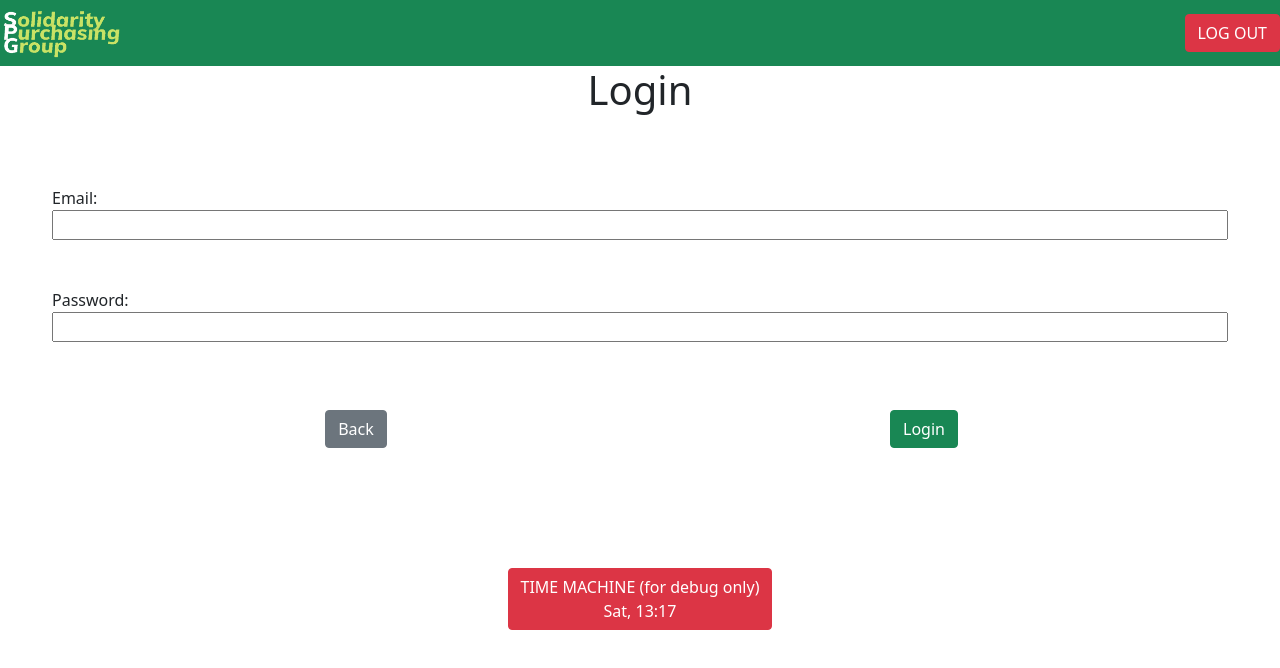
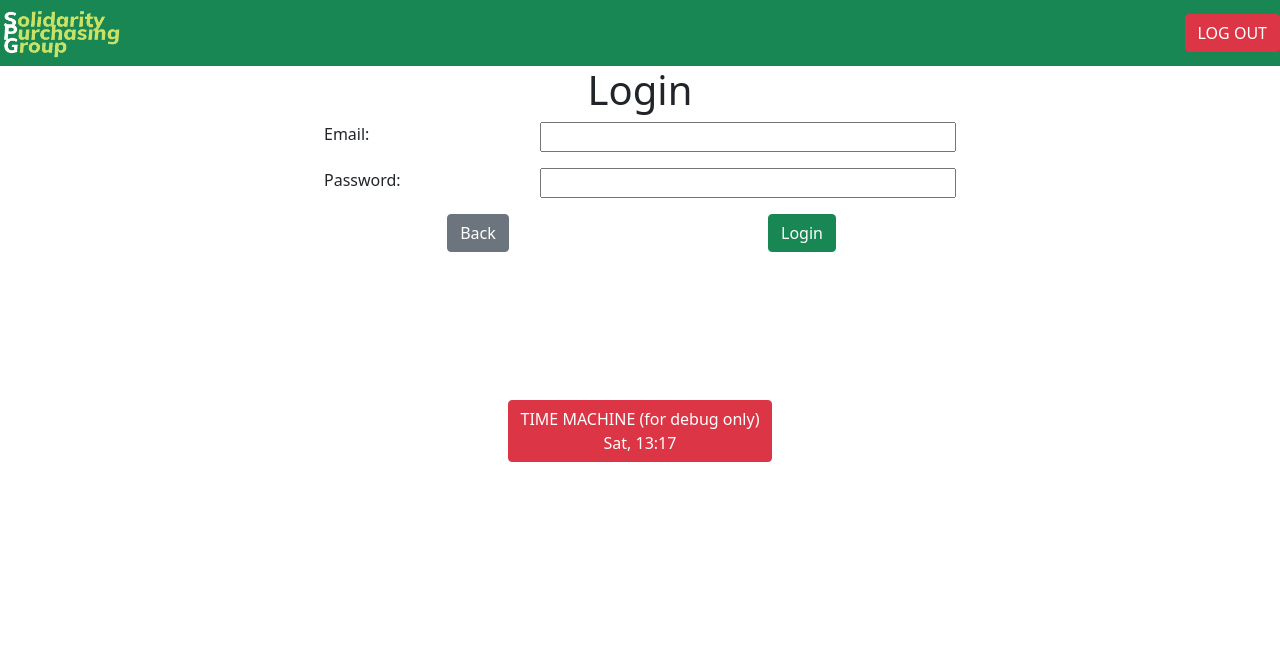
Before and after one commit to SE2-GROUP-P12/SPG, a React (Create React App) app in the folder Frontend/spg-frontend/: page /LoginComponent in a window 1280 px wide. Shown: the top 668 px of the page. Built offline with nearby package versions, Linux system fonts and the light colour scheme; no server answers.

Commit message:
feat: #SPG-126 fixed login view and added tests

```diff
--- a/Frontend/spg-frontend/src/API/API.js
+++ b/Frontend/spg-frontend/src/API/API.js
@@ -1,3 +1,5 @@
+import {buildLoginBody, getSalt} from "../Utilities";
+
 /**
  *
  * COSTANTS DEFINITION HERE
--- a/Frontend/spg-frontend/src/App.js
+++ b/Frontend/spg-frontend/src/App.js
@@ -4,7 +4,7 @@ import {API} from "./API/API";
 import Container from 'react-bootstrap/Container';
 import {Navbar} from "./Navbar/Navbar";
 import {Homepage} from "./Homepage/Homepage";
-import {Login} from "./Login";
+import {Login} from "./Login/Login";
 import {ShopEmployee} from "./ShopEmployee/ShopEmployee";
 import {BrowseProducts} from "./BrowseProducts/BrowseProducts";
 import {NewCustomer} from './NewCustomer/NewCustomer';
--- a/Frontend/spg-frontend/src/Login.js
+++ b/Frontend/spg-frontend/src/Login/Login.js
@@ -1,25 +1,26 @@
 import 'bootstrap/dist/css/bootstrap.min.css';
-import './App.css';
+import '../App.css';
 import Button from "react-bootstrap/Button";
 import { Link, Redirect } from "react-router-dom";
 import Row from "react-bootstrap/Row";
 import Col from "react-bootstrap/Col";
 import { Formik, Form, Field } from 'formik';
-import { buildLoginBody, getSalt } from './Utilities';
+import { buildLoginBody, getSalt } from '../Utilities';
 import Alert from "react-bootstrap/Alert";
 import * as Yup from 'yup';
 import { useState } from "react";
-import {API} from "./API/API";
+import Grid from '@mui/material/Grid';
+import {API} from "../API/API";
+
 
 const pbkdf2 = require('pbkdf2');
-
 
 function Login(props) {
     const [redirectRun, setRedirectRun] = useState(false);
     const [alertShow, setAlertShow] = useState(false);
-    console.log(pbkdf2.pbkdf2Sync('password', getSalt(), 1, 32, 'sha512').toString('hex'));
-    function onClickSubmissionHandler(username, password) {
+    //console.log(pbkdf2.pbkdf2Sync('password', getSalt(), 1, 32, 'sha512').toString('hex'));
 
+    async function onClickSubmissionHandler(username, password) {
         fetch("/api/login", {
             method: 'POST',
             headers: {
@@ -53,27 +54,24 @@ function Login(props) {
         return true;
     }
 
-    function ErrorCredentialAlert() {
+    /*function ErrorCredentialAlert() {
+        return (
+                <Alert variant="danger">
+                    Wrong Credentials, please recheck your credentials.
+                </Alert>);
         return (
             <Row className="justify-content-md-center">
                 <Alert xs variant="danger" onClose={() => setAlertShow(false)} dismissible>
                     <Alert.Heading>Wrong Credentials</Alert.Heading>
-                    <p>
-                        Please recheck your credentials.
-                    </p>
+                    <p>Please recheck your credentials.</p>
                     <hr />
                     <div className="d-flex justify-content-end">
-                        <Row>
-                            <Button variant="outline-danger">
-                                RESET
-                                PASSWORD
-                            </Button>
-                        </Row>
+                        <Row><Button variant="outline-danger">RESET PASSWORD</Button></Row>
                     </div>
                 </Alert>
             </Row>
         );
-    }
+    }*/
 
     if (redirectRun) {
         return (
@@ -84,11 +82,6 @@ function Login(props) {
     return (
         <>
             <h1>Login</h1>
-            <Row>
-                <Col>
-                    {alertShow === true ? <ErrorCredentialAlert /> : ""}
-                </Col>
-            </Row>
             <Formik
                 initialValues={{
                     email: "",
@@ -98,34 +91,40 @@ function Login(props) {
                     email: Yup.string().email('Invalid email address').required('Email is required'),
                     password: Yup.string().required('Password is required').min(6, "Password is too short")
                 })}
-                onSubmit={(values) => {onClickSubmissionHandler(values.email, values.password)}}
+                onSubmit={(values) =>
+                    {
+                        setAlertShow(false);
+                        onClickSubmissionHandler(values.email, values.password);
+                    }
+                }
                 validateOnChange={false}
                 validateOnBlur={false}>
                 {({ values, errors, touched }) =>
-                    <div id="container" className="pagecontent">
                         <Form>
-                            <Row>
-                                Email: <Field name="email" label="Email" />
-                            </Row>
-                            <Row className="mt-5">
-                                Password: <Field name="password" label="Password" type="password" />
-                            </Row>
-                            <Row className="mt-5" style={{ padding: "20px" }}>
-                                <Col xs={6}><Link to="/"><Button variant="secondary">
-                                    Back</Button></Link></Col>
-                                <Col xs={6}>
-                                    <Button type="submit" variant="success"
-                                    >Login</Button>
-                                </Col>
-                            </Row>
-                            <Row>
-                                {errors.email && touched.email ? (
-                                    <div>{errors.email}</div>) : null}
-                                {errors.password && touched.password ? (
-                                    <div>{errors.password}</div>) : null}
-                            </Row>
+                            <Grid container spacing={2}>
+                                <Grid item xs={3}/>
+                                <Grid item xs={2} align="left"><label htmlFor="email">Email:</label></Grid>
+                                <Grid item xs={4} align="center"><Field id="email" name="email" label="Email" style={{width: '100%'}}/></Grid>
+                                <Grid item xs={3}/>
+                                <Grid item xs={3}/>
+                                <Grid item xs={2} align="left"><label htmlFor="password">Password:</label></Grid>
+                                <Grid item xs={4} align="center"><Field id="password" name="password" label="Password" type="password" style={{width: '100%'}}/></Grid>
+                                <Grid item xs={3}/>
+                                <Grid item xs={3}/>
+                                <Grid item xs={3}><Link to="/"><Button variant="secondary">Back</Button></Link></Grid>
+                                <Grid item xs={3} align="center"><Button type="submit" variant="success">Login</Button></Grid>
+                                <Grid item xs={3}/>
+                                <Grid item xs={1}/>
+                                <Grid item xs={10}>{errors.email && touched.email ? <Alert variant='warning'>{errors.email}</Alert> : null}</Grid>
+                                <Grid item xs={1}/>
+                                <Grid item xs={1}/>
+                                <Grid item xs={10}>{errors.password && touched.password ? <Alert variant='warning'>{errors.password}</Alert> : null}</Grid>
+                                <Grid item xs={1}/>
+                                <Grid item xs={1}/>
+                                <Grid item xs={10}>{alertShow === true ? <Alert variant="danger">Wrong Credentials, please recheck your credentials.</Alert> : ""}</Grid>
+                                <Grid item xs={1}/>
+                            </Grid>
                         </Form>
-                    </div>
                 }
             </Formik>
         </>
```
Also changed, not shown: 1 other file (tests, documents, lock files or other folders).
